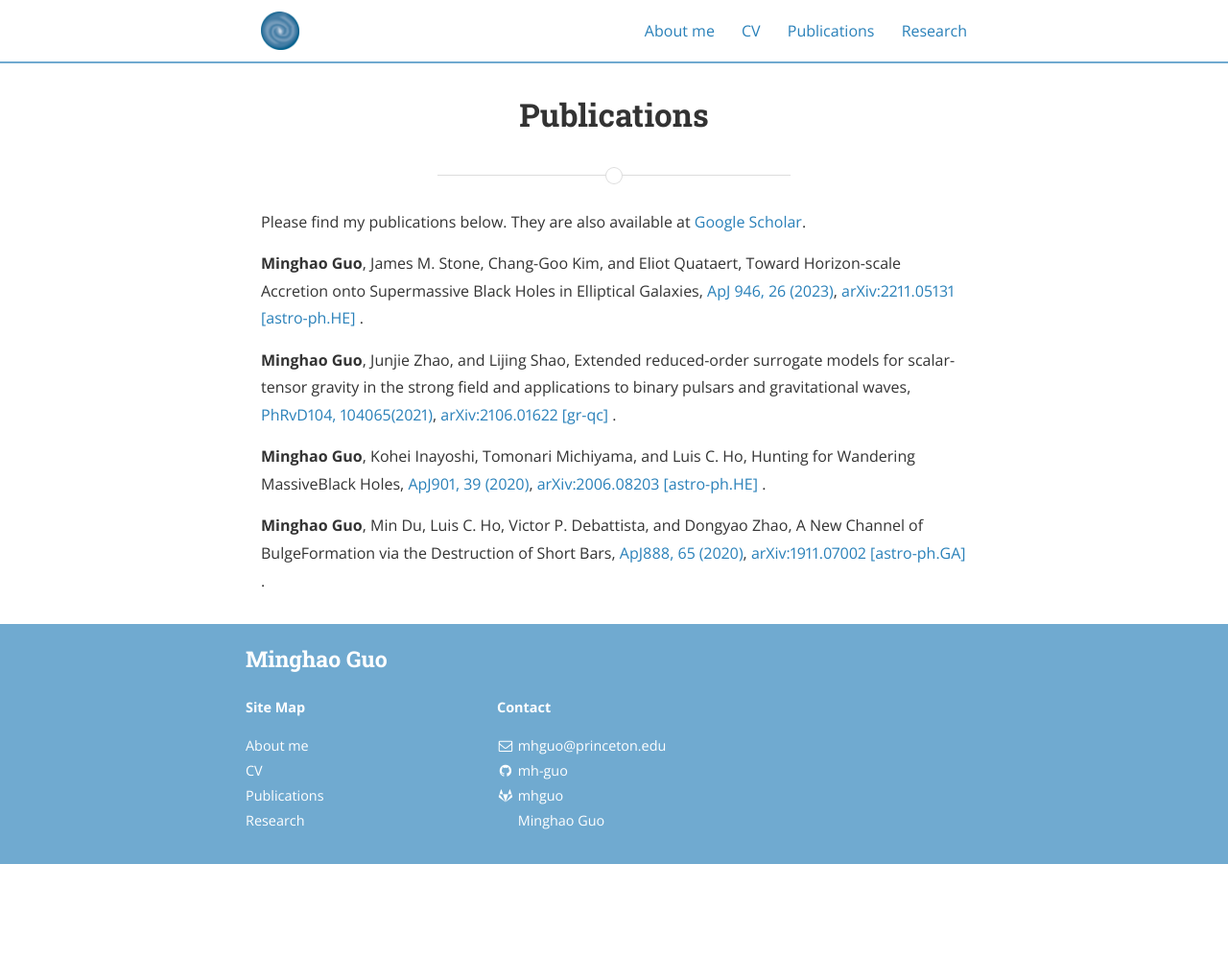
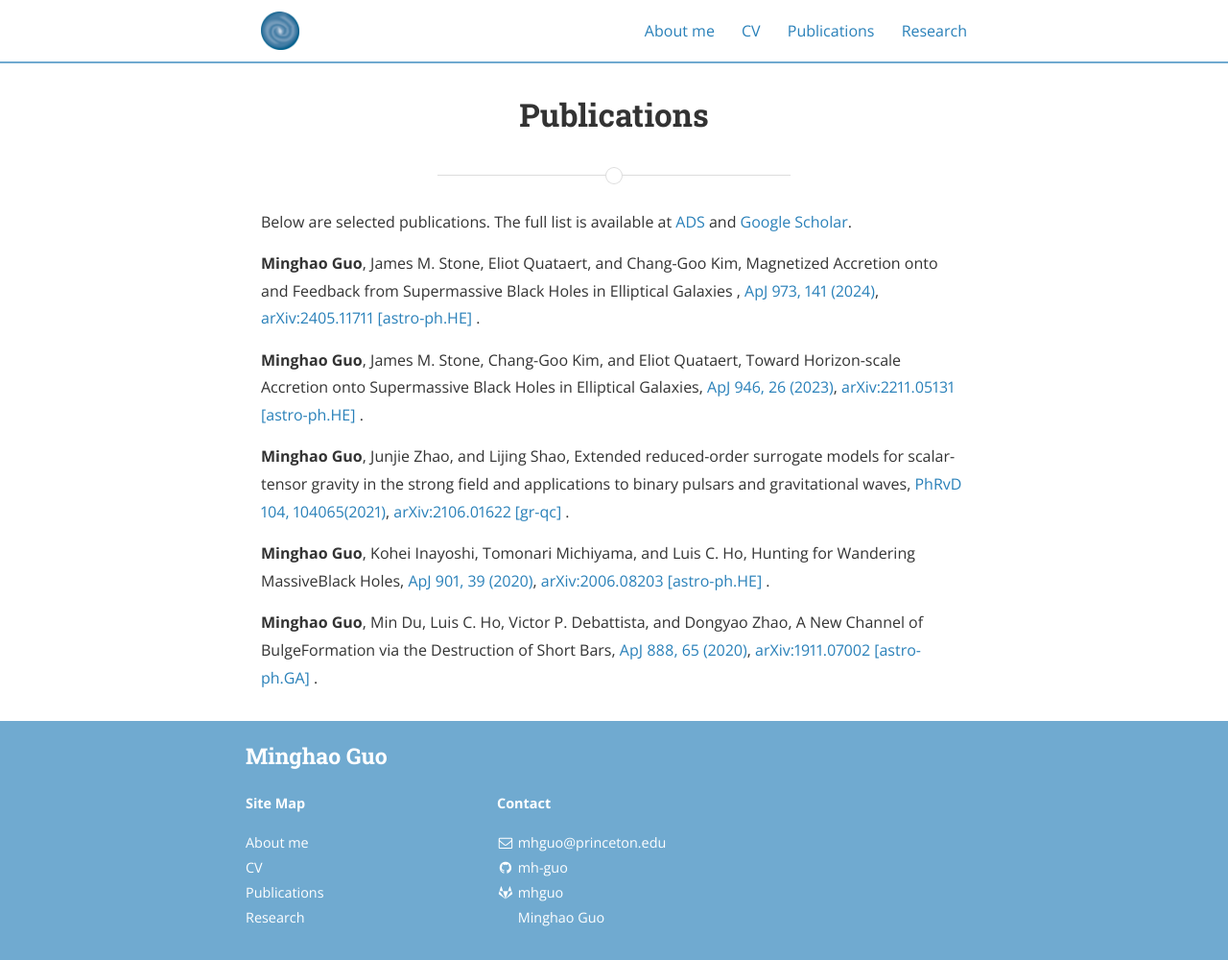
Before and after one commit to mh-guo/mh-guo-slate.github.io, a Jekyll site: the page built from publications.md, in a window 1280 px wide and 1000 px high. Shown: the whole window at 96% size. Built offline with Jekyll 4.4.1, drawn with Linux system fonts in a browser that asks for light colours; nearby versions of some CDN libraries; a script that is not in the unit is left out.

Commit message:
Update publications.md

```diff
--- a/publications.md
+++ b/publications.md
@@ -5,15 +5,18 @@ permalink: /publications/
 main_nav: true
 ---
 
-Please find my publications below. They are also available at [Google Scholar](https://scholar.google.com/citations?user=psn3Y5cAAAAJ).
+Below are selected publications. The full list is available at [ADS](https://ui.adsabs.harvard.edu/public-libraries/vYTcRzaqT2eHYlXkPL_UKQ) and [Google Scholar](https://scholar.google.com/citations?user=psn3Y5cAAAAJ).
+
+<b>Minghao Guo</b>, James M. Stone, Eliot Quataert, and Chang-Goo Kim, Magnetized Accretion onto and Feedback from Supermassive Black Holes in Elliptical Galaxies
+, [ApJ 973, 141 (2024)](https://iopscience.iop.org/article/10.3847/1538-4357/ad5fe7), [arXiv:2405.11711 [astro-ph.HE]](https://arxiv.org/abs/2405.11711) .
 
 <b>Minghao Guo</b>, James M. Stone, Chang-Goo Kim, and Eliot Quataert, Toward Horizon-scale Accretion onto Supermassive Black Holes in Elliptical Galaxies, [ApJ 946, 26 (2023)](https://iopscience.iop.org/article/10.3847/1538-4357/acb81e), [arXiv:2211.05131 [astro-ph.HE]](https://arxiv.org/abs/2211.05131) .
 
-<b>Minghao Guo</b>, Junjie Zhao, and Lijing Shao, Extended reduced-order surrogate models for scalar-tensor gravity in the strong field and applications to binary pulsars and gravitational waves, [PhRvD104, 104065(2021)](https://journals.aps.org/prd/abstract/10.1103/PhysRevD.104.104065), [arXiv:2106.01622 [gr-qc]](https://arxiv.org/abs/2106.01622) .
+<b>Minghao Guo</b>, Junjie Zhao, and Lijing Shao, Extended reduced-order surrogate models for scalar-tensor gravity in the strong field and applications to binary pulsars and gravitational waves, [PhRvD 104, 104065(2021)](https://journals.aps.org/prd/abstract/10.1103/PhysRevD.104.104065), [arXiv:2106.01622 [gr-qc]](https://arxiv.org/abs/2106.01622) .
 
-<b>Minghao Guo</b>, Kohei Inayoshi, Tomonari Michiyama, and Luis C. Ho, Hunting for Wandering MassiveBlack Holes, [ApJ901, 39 (2020)](https://iopscience.iop.org/article/10.3847/1538-4357/abacc1), [arXiv:2006.08203 [astro-ph.HE]](https://arxiv.org/abs/2006.08203) .
+<b>Minghao Guo</b>, Kohei Inayoshi, Tomonari Michiyama, and Luis C. Ho, Hunting for Wandering MassiveBlack Holes, [ApJ 901, 39 (2020)](https://iopscience.iop.org/article/10.3847/1538-4357/abacc1), [arXiv:2006.08203 [astro-ph.HE]](https://arxiv.org/abs/2006.08203) .
 
-<b>Minghao Guo</b>, Min Du, Luis C. Ho, Victor P. Debattista, and Dongyao Zhao, A New Channel of BulgeFormation via the Destruction of Short Bars, [ApJ888, 65 (2020)](https://iopscience.iop.org/article/10.3847/1538-4357/ab584a), [arXiv:1911.07002 [astro-ph.GA]](https://arxiv.org/abs/1911.07002) .
+<b>Minghao Guo</b>, Min Du, Luis C. Ho, Victor P. Debattista, and Dongyao Zhao, A New Channel of BulgeFormation via the Destruction of Short Bars, [ApJ 888, 65 (2020)](https://iopscience.iop.org/article/10.3847/1538-4357/ab584a), [arXiv:1911.07002 [astro-ph.GA]](https://arxiv.org/abs/1911.07002) .
 
 <!---Centrarium is a custom theme for Jekyll, made by [Ben Centra][bencentra] for his own blog. He'd be humbled if you liked it enough to use it as well! Installation and configuration instructions can be found in the [GitHub repository](https://github.com/bencentra/centrarium).
 
```
